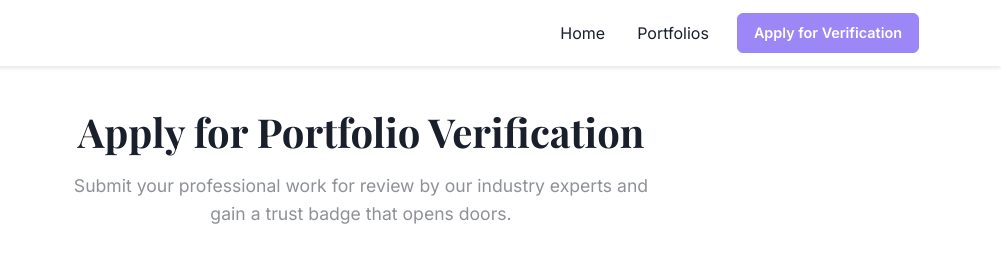
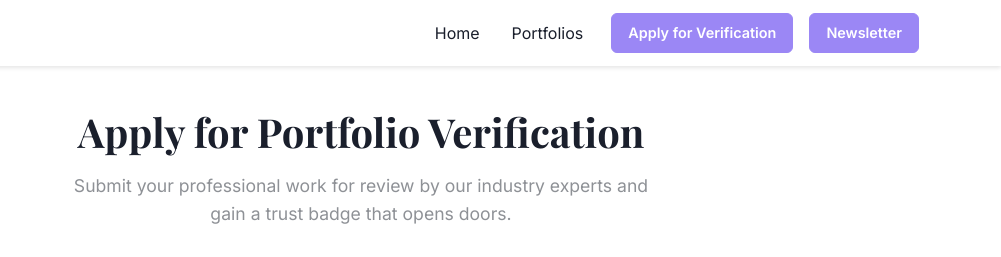
Before and after one commit to repoeli/csshtmlproject, a plain HTML site: page apply.html in a window 1280 px wide. Shown: the top 257 px of the page, 279-1280 px from the left. Drawn offline with nearby package versions, Linux system fonts and the light colour scheme.

Commit message:
Add Newsletter navigation link on the navbar

```diff
--- a/apply.html
+++ b/apply.html
@@ -52,6 +52,11 @@
                             <a class="btn btn-primary btn-nav-cta active" aria-current="page"
                                 href="apply.html#application-form-section">Apply for
                                 Verification</a>
+                        </li>
+                        <li class="nav-item mt-2 mt-lg-0 ms-lg-2">
+                            <!-- Set Apply link as active -->
+                            <a class="btn btn-primary btn-nav-cta active" aria-current="page"
+                                href="#footer">Newsletter</a>
                         </li>
                     </ul>
                 </div>
@@ -272,7 +277,7 @@
         </section>
     </main>
     <!-- Footer Section with Accessibility and Performance Improvements -->
-    <footer class="footer" role="contentinfo" aria-label="Site footer">
+    <footer id="footer" class="footer" role="contentinfo" aria-label="Site footer">
         <div class="container">
             <div class="row">
                 <div class="col-lg-4 mb-4 mb-lg-0">
```
Also changed, not shown: index.html (+6 -1 lines), portfolios.html (+6 -1 lines).
